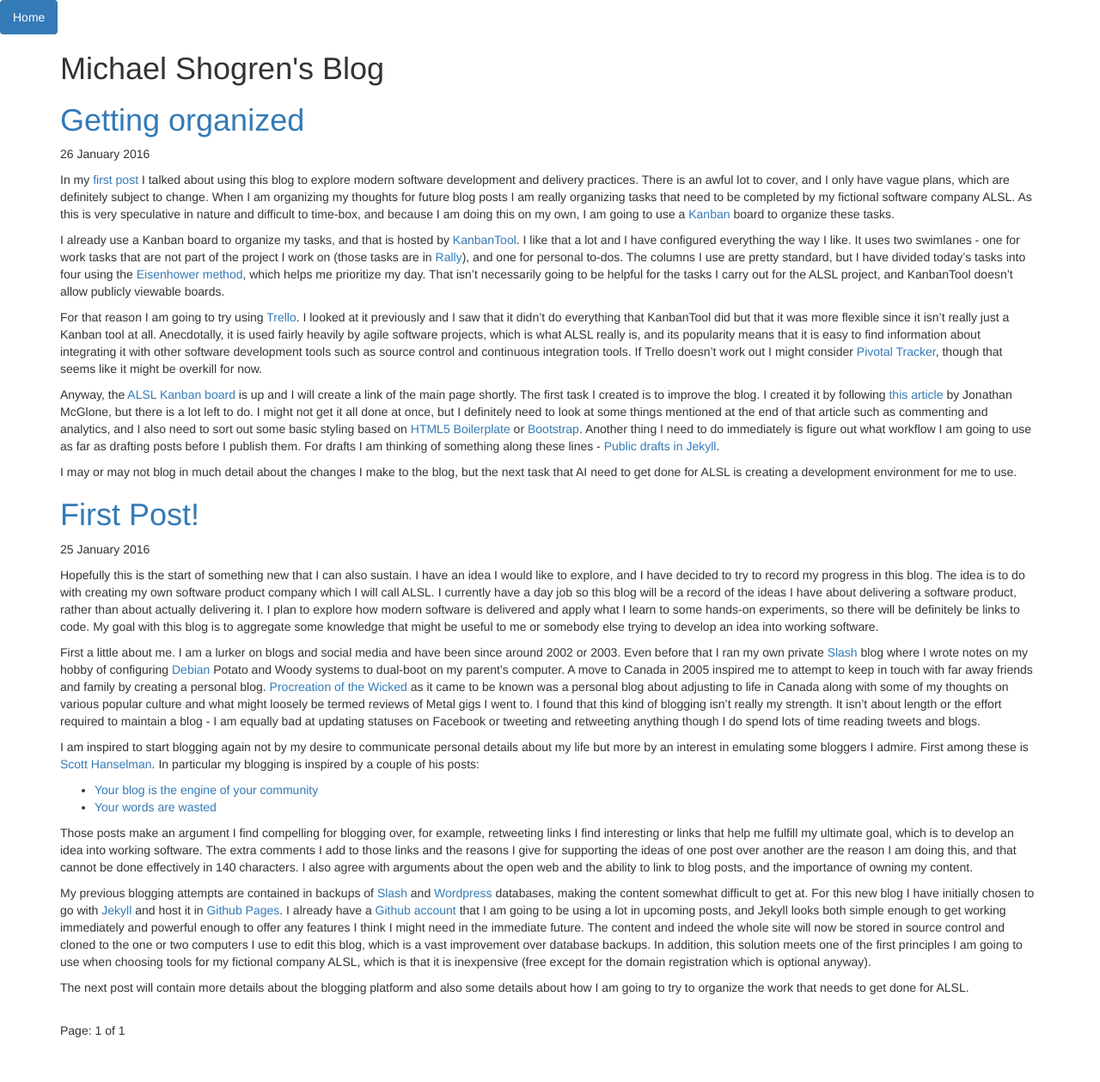
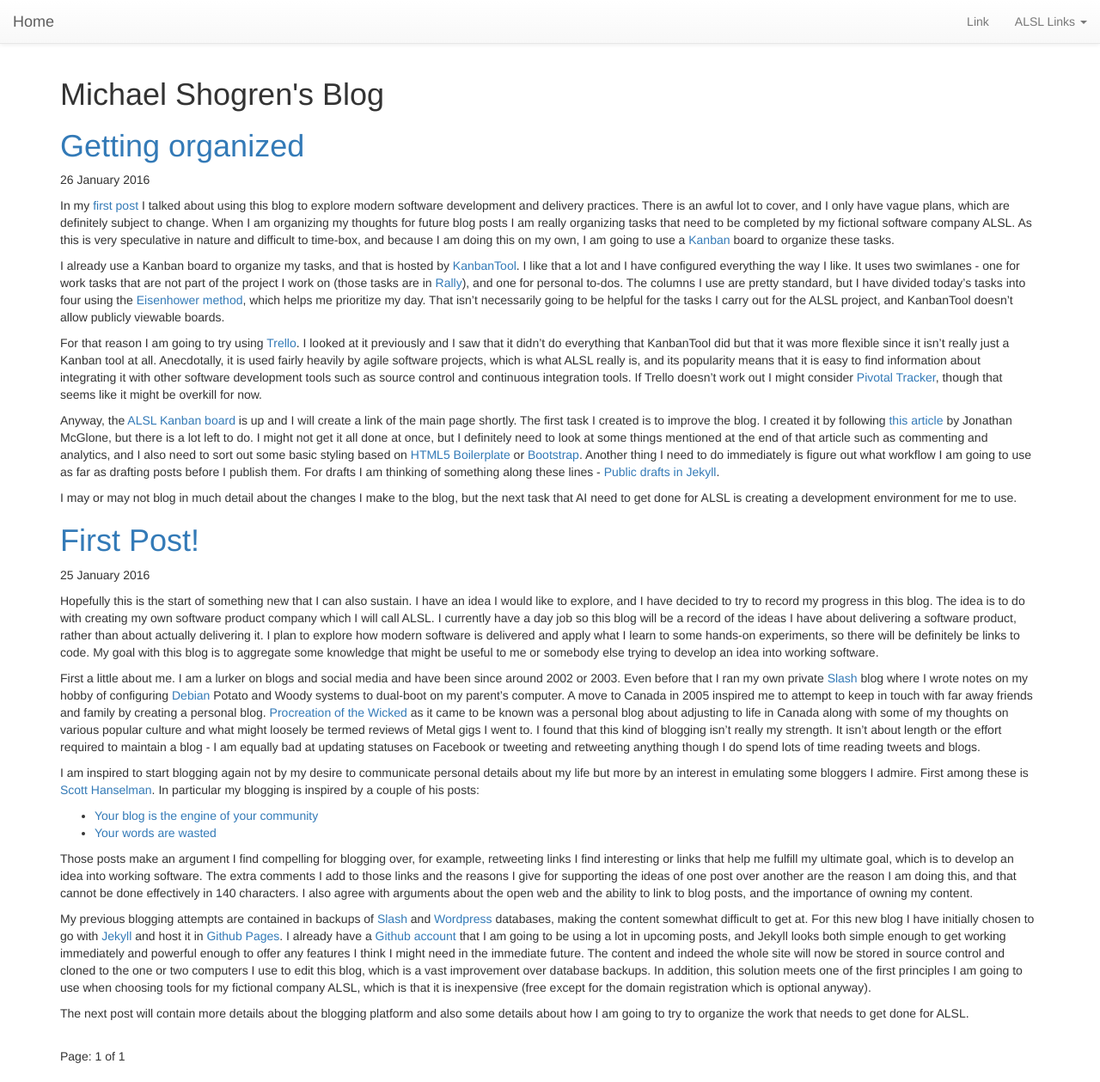
Before and after one commit to mshogren/mshogren.github.io, a Jekyll site: the page built from index.html, in a window 1280 px wide and 1259 px high. Shown: the whole window at 86% size. Built offline with Jekyll 4.4.1, drawn with Linux system fonts in a browser that asks for light colours; nearby versions of some CDN libraries; the list of posts is cut into pages by our own code.

Commit message:
Improved navigation following bootstrap examples

```diff
--- a/_layouts/default.html
+++ b/_layouts/default.html
@@ -1,5 +1,6 @@
 <!DOCTYPE html>
 <html lang="en">
+
 <head>
     <meta charset="utf-8">
     <meta http-equiv="X-UA-Compatible" content="IE=edge">
@@ -8,8 +9,12 @@
     <title>{{ page.title }}</title>
 
     <!-- Bootstrap -->
-    <link rel="stylesheet" href="https://maxcdn.bootstrapcdn.com/bootstrap/3.3.6/css/bootstrap.min.css" integrity="sha384-1q8mTJOASx8j1Au+a5WDVnPi2lkFfwwEAa8hDDdjZlpLegxhjVME1fgjWPGmkzs7" crossorigin="anonymous">
-    <link rel="stylesheet" href="https://maxcdn.bootstrapcdn.com/bootstrap/3.3.6/css/bootstrap-theme.min.css" integrity="sha384-fLW2N01lMqjakBkx3l/M9EahuwpSfeNvV63J5ezn3uZzapT0u7EYsXMjQV+0En5r" crossorigin="anonymous">
+    <link rel="stylesheet" href="https://maxcdn.bootstrapcdn.com/bootstrap/3.3.6/css/bootstrap.min.css" integrity="sha384-1q8mTJOASx8j1Au+a5WDVnPi2lkFfwwEAa8hDDdjZlpLegxhjVME1fgjWPGmkzs7"
+    crossorigin="anonymous">
+    <link rel="stylesheet" href="https://maxcdn.bootstrapcdn.com/bootstrap/3.3.6/css/bootstrap-theme.min.css" integrity="sha384-fLW2N01lMqjakBkx3l/M9EahuwpSfeNvV63J5ezn3uZzapT0u7EYsXMjQV+0En5r"
+    crossorigin="anonymous">
+
+    <link rel="stylesheet" href="/css/main.css">
 
     <!-- HTML5 shim and Respond.js for IE8 support of HTML5 elements and media queries -->
     <!-- WARNING: Respond.js doesn't work if you view the page via file:// -->
@@ -23,22 +28,57 @@
     {% include analytics.html %}
 
 </head>
+
 <body>
-    <nav>
-      <ul class="nav nav-pills">
-        <li role="presentation" class="active"><a href="/">Home</a></li>
+    <nav class="navbar navbar-default navbar-fixed-top">
+        <div class="container-fluid">
+            <!-- Brand and toggle get grouped for better mobile display -->
+            <div class="navbar-header">
+                <button type="button" class="navbar-toggle collapsed" data-toggle="collapse" data-target="#bs-example-navbar-collapse-1"
+                aria-expanded="false">
+                    <span class="sr-only">Toggle navigation</span>
+                    <span class="icon-bar"></span>
+                    <span class="icon-bar"></span>
+                    <span class="icon-bar"></span>
+                </button>
+                <a class="navbar-brand" href="/">Home</a>
+            </div>
+
+            <!-- Collect the nav links, forms, and other content for toggling -->
+            <div class="collapse navbar-collapse" id="bs-example-navbar-collapse-1">
+                <ul class="nav navbar-nav">
                 </ul>
+                <ul class="nav navbar-nav navbar-right">
+                    <li><a href="#">Link</a></li>
+                    <li class="dropdown">
+                        <a href="#" class="dropdown-toggle" data-toggle="dropdown" role="button" aria-haspopup="true" aria-expanded="false">ALSL Links <span class="caret"></span></a>
+                        <ul class="dropdown-menu">
+                            <li><a href="#">Action</a></li>
+                            <li><a href="#">Another action</a></li>
+                            <li><a href="#">Something else here</a></li>
+                            <li role="separator" class="divider"></li>
+                            <li><a href="#">Separated link</a></li>
+                        </ul>
+                    </li>
+                </ul>
+            </div>
+            <!-- /.navbar-collapse -->
+        </div>
+        <!-- /.container-fluid -->
     </nav>
 
     <div class="container">
 
         {{ content }}
 
-	</div><!-- /.container -->
+    </div>
+    <!-- /.container -->
 
     <!-- jQuery (necessary for Bootstrap's JavaScript plugins) -->
     <script src="https://ajax.googleapis.com/ajax/libs/jquery/1.11.3/jquery.min.js"></script>
     <!-- Include all compiled plugins (below), or include individual files as needed -->
-    <script src="https://maxcdn.bootstrapcdn.com/bootstrap/3.3.6/js/bootstrap.min.js" integrity="sha384-0mSbJDEHialfmuBBQP6A4Qrprq5OVfW37PRR3j5ELqxss1yVqOtnepnHVP9aJ7xS" crossorigin="anonymous"></script>
+    <script src="https://maxcdn.bootstrapcdn.com/bootstrap/3.3.6/js/bootstrap.min.js" integrity="sha384-0mSbJDEHialfmuBBQP6A4Qrprq5OVfW37PRR3j5ELqxss1yVqOtnepnHVP9aJ7xS"
+    crossorigin="anonymous"></script>
 </body>
+
 </html>
--- a/css/main.css
+++ b/css/main.css
@@ -1,43 +1 @@
-body {
-    margin: 60px auto;
-    width: 70%;
-}
-nav ul, footer ul {
-    font-family:'Helvetica', 'Arial', 'Sans-Serif';
-    padding: 0px;
-    list-style: none;
-    font-weight: bold;
-}
-nav ul li, footer ul li {
-    display: inline;
-    margin-right: 20px;
-}
-a {
-    text-decoration: none;
-    color: #999;
-}
-a:hover {
-    text-decoration: underline;
-}
-h1 {
-    font-size: 3em;
-    font-family:'Helvetica', 'Arial', 'Sans-Serif';
-}
-p {
-    font-size: 1.5em;
-    line-height: 1.4em;
-    color: #333;
-}
-footer {
-    border-top: 1px solid #d5d5d5;
-    font-size: .8em;
-}
-
-ul.posts {
-    margin: 20px auto 40px;
-    font-size: 1.5em;
-}
-
-ul.posts li {
-    list-style: none;
-}
+body { padding-top: 70px; }
```
Lines whose indentation alone changed are shown as unchanged.
